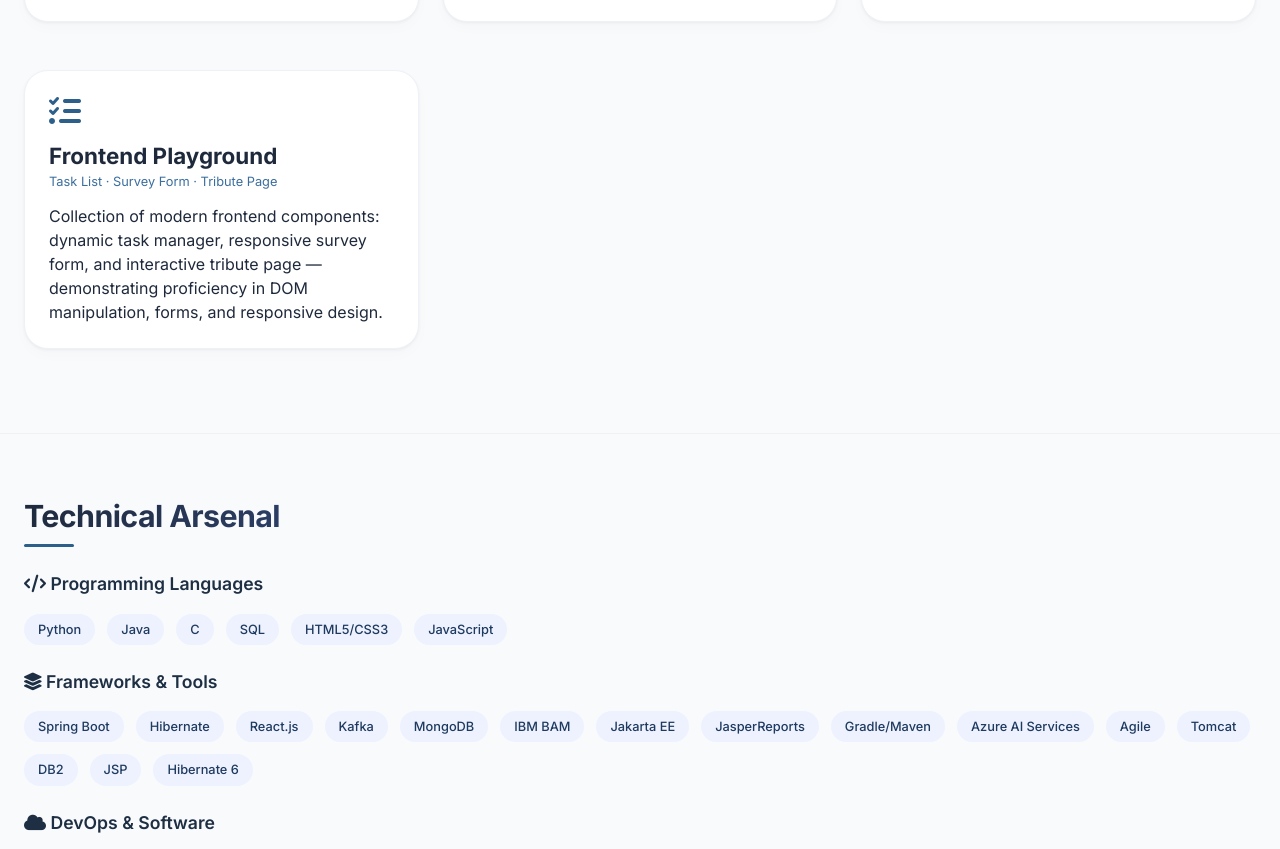
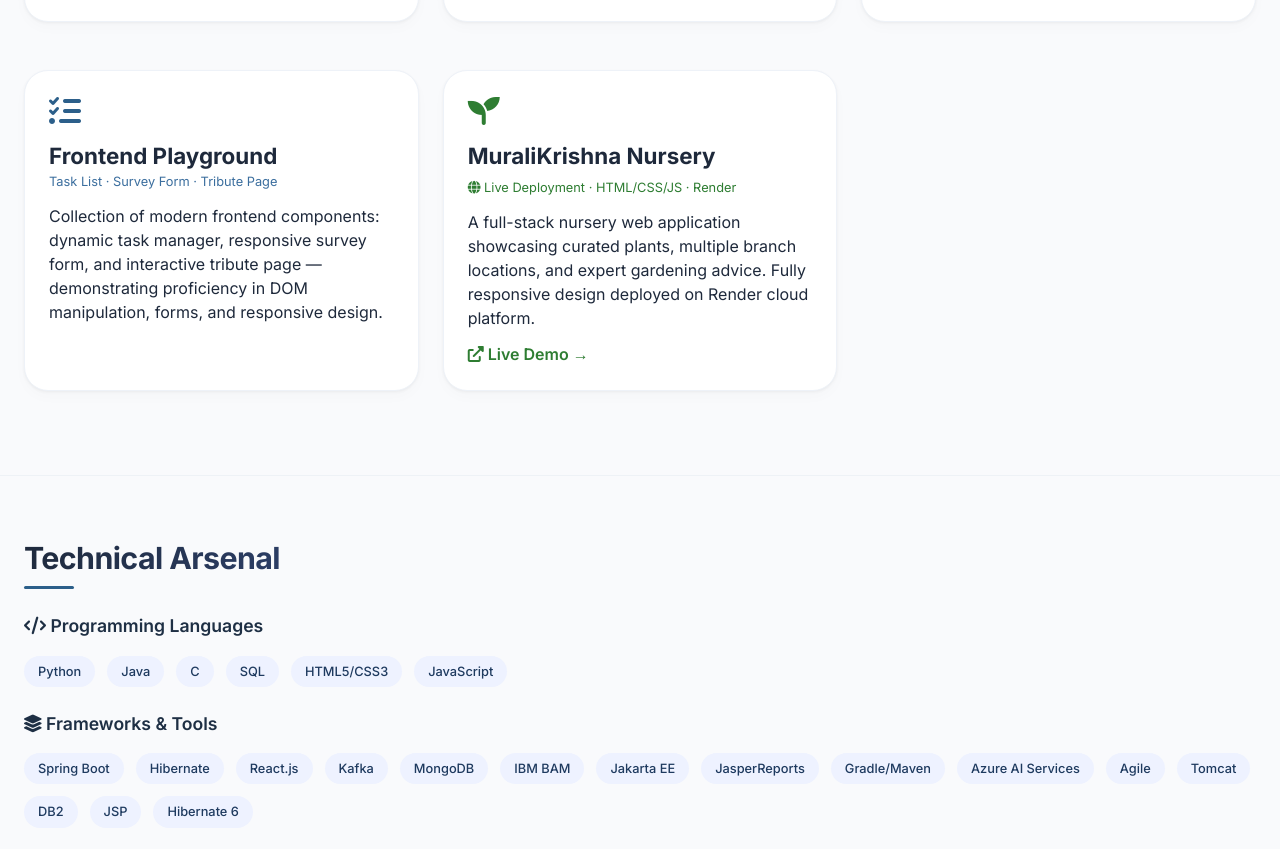
Before and after one commit to kusumatadala/portfolio, a plain HTML site: page index.html in a window 1280 px wide. Shown: the part 1826-2675 px from the top of the page. Drawn offline with Linux system fonts and the light colour scheme.

Commit message:
adding green heaven

```diff
--- a/index.html
+++ b/index.html
@@ -416,6 +416,20 @@
             <div style="font-size: 0.8rem; color: #3b6e9e; margin-bottom: 12px;">Task List · Survey Form · Tribute Page</div>
             <p>Collection of modern frontend components: dynamic task manager, responsive survey form, and interactive tribute page — demonstrating proficiency in DOM manipulation, forms, and responsive design.</p>
           </div>
+          <!-- Add this inside the grid-2col div with your other projects -->
+<div class="project-card">
+    <i class="fas fa-seedling" style="font-size: 2rem; color: #2e7d32; margin-bottom: 12px; display: block;"></i>
+    <h3 style="font-size: 1.4rem; margin-bottom: 6px;">MuraliKrishna Nursery</h3>
+    <div style="font-size: 0.8rem; color: #2e7d32; margin-bottom: 12px;">
+        <i class="fas fa-globe"></i> Live Deployment · HTML/CSS/JS · Render
+    </div>
+    <p>A full-stack nursery web application showcasing curated plants, multiple branch locations, and expert gardening advice. Fully responsive design deployed on Render cloud platform.</p>
+    <div style="margin-top: 12px; display: flex; gap: 12px; flex-wrap: wrap;">
+        <a href="https://greenheaven1.onrender.com" target="_blank" rel="noopener noreferrer" style="color: #2e7d32; font-weight: 600; text-decoration: none;">
+            <i class="fas fa-external-link-alt"></i> Live Demo →
+        </a>
+    </div>
+</div>
         </div>
       </div>
     </section>
```
